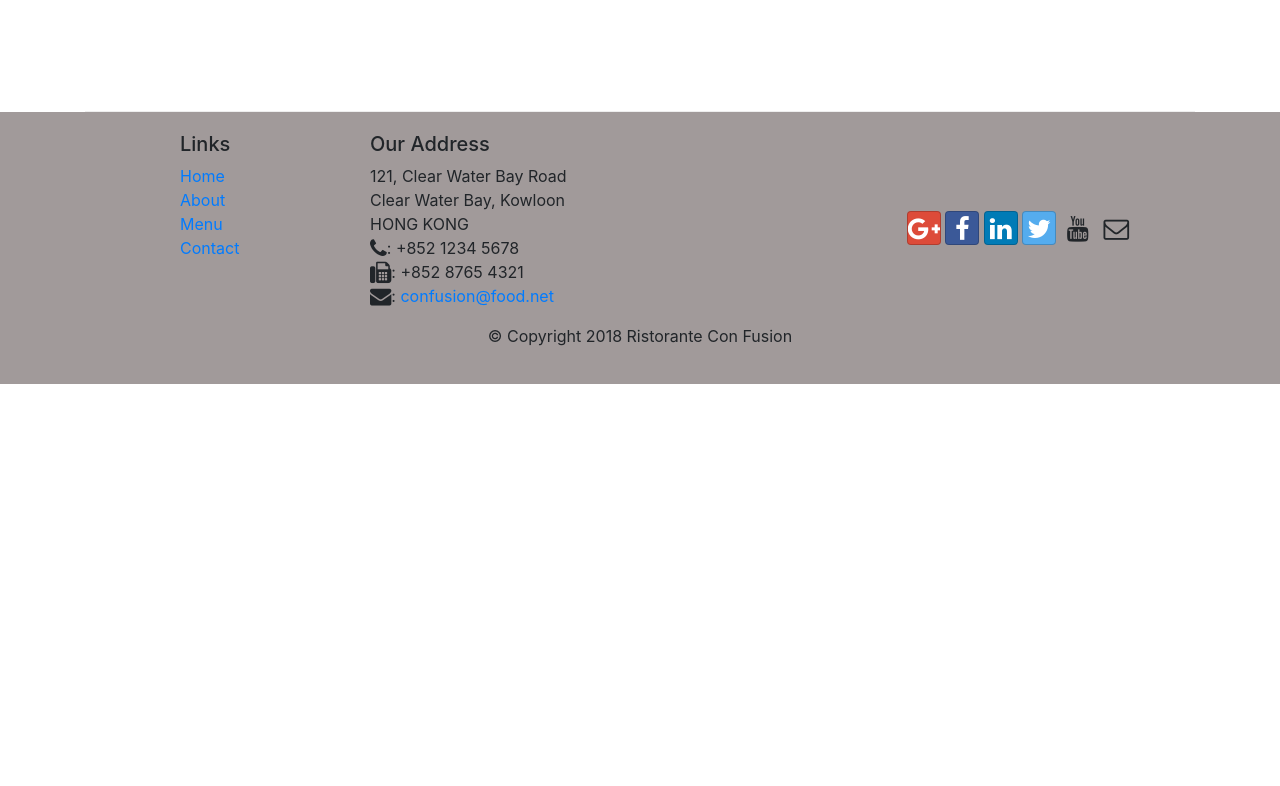
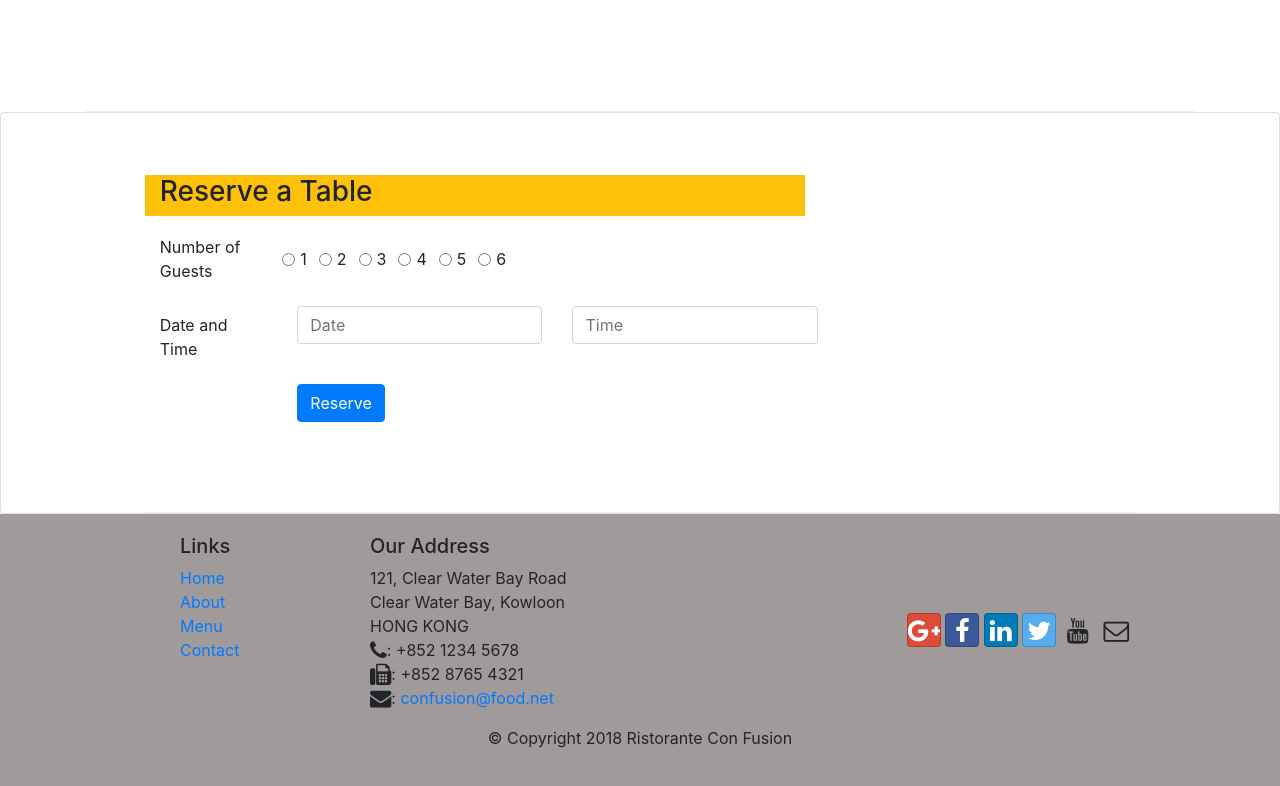
Before and after one commit to Piyushjakhar/coursera, a website: page index.html in a window 1280 px wide. Shown: the part 1351-2137 px from the top of the page. Before the commit the page ends 1735 px from the top, so only its background shows below. Drawn offline with nearby package versions, Linux system fonts and the light colour scheme.

Commit message:
Assignment2

```diff
--- a/index.html
+++ b/index.html
@@ -98,7 +98,89 @@
 
             </div>
         </div>
+
+
+
+
+
     </div>
+
+    <div class="card">
+
+
+        <div class="row row-content">
+            <div class="col-12 col-md-8 bg-warning align-self-center">
+                <h3>Reserve a Table</h3>
+            </div>
+            <div class="col-12 col-md-10">
+                <form>
+
+                    <div class="form-group row">
+                      <label for="Number of Guests" class="col-md-2 col-form-label">Number of Guests</label>
+                      <div class="form-check form-check-inline">
+                           <input class="form-check-input" name="radio" type="radio" id="radio1" value="radio1">
+                           <label class="form-check-label" for="radio1">1</label>
+
+                        </div>
+                      <div class="form-check form-check-inline">
+                          <input class="form-check-input" name="radio" type="radio" id="radio2" value="radio2">
+                          <label class="form-check-label" for="radio2">2</label>
+
+
+                        </div>
+                        <div class="form-check form-check-inline">
+                            <input class="form-check-input" name="radio" type="radio" id="radio3" value="radio3">
+                            <label class="form-check-label" for="radio3">3</label>
+
+
+                        </div>
+                        <div class="form-check form-check-inline">
+                            <input class="form-check-input" name="radio" type="radio" id="radio4" value="radio4">
+                            <label class="form-check-label" for="radio4">4</label>
+
+
+                        </div>
+                        <div class="form-check form-check-inline">
+                            <input class="form-check-input" name="radio" type="radio" id="radio5" value="radio5">
+                            <label class="form-check-label" for="radio5">5</label>
+
+
+                        </div>
+                        <div class="form-check form-check-inline">
+                            <input class="form-check-input" name="radio" type="radio" id="radio6" value="radio6">
+                            <label class="form-check-label" for="radio6">6</label>
+
+
+                        </div>
+                    </div>
+
+                    <div class="form-group row">
+                        <label for="Date and Time" class="col-md-2 col-form-label">Date and Time</label>
+                        <div class="col-md-4">
+                            <input type="text" class="form-control" id="date" name="date" placeholder="Date">
+                        </div>
+                        <div class="col-md-4">
+                            <input type="text" class="form-control" id="time" name="time" placeholder="Time">
+                        </div>
+                    </div>
+
+                    <div class="form-group row">
+                        <div class="offset-md-2 col-md-10">
+                            <button type="submit" class="btn btn-primary">
+                                Reserve
+                            </button>
+                        </div>
+                    </div>
+
+                </form>
+            </div>
+
+        </div>
+
+
+    </div>
+
+
 
     <footer class="footer">
         <div class="container">
```
Also changed, not shown: aboutus.html (+72 -29 lines).
